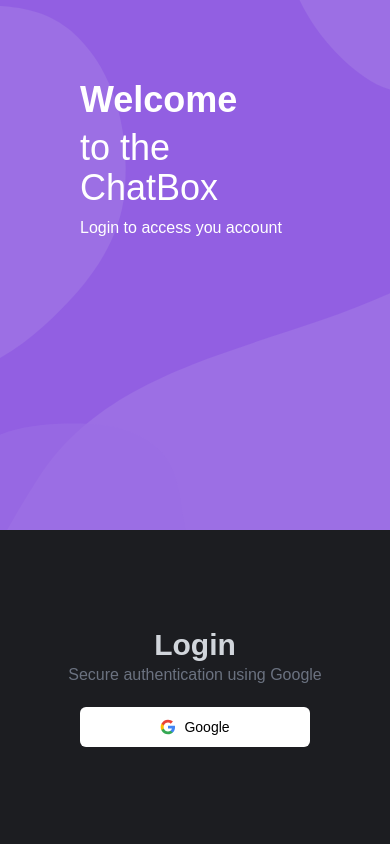
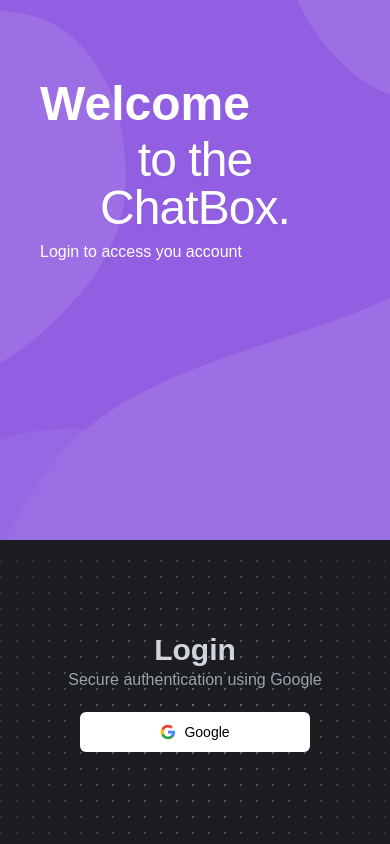
Before and after one commit to nandanpathakk/Real-time-chat-app, a Next.js app: page /login in a window 390 px wide. Built offline with nearby package versions, Linux system fonts and the light colour scheme.

Commit message:
imporved: loging page

```diff
--- a/src/app/(auth)/login/page.tsx
+++ b/src/app/(auth)/login/page.tsx
@@ -4,6 +4,9 @@ import { useState } from "react"
 import { signIn } from "next-auth/react"
 import { toast } from "react-hot-toast"
 import Image from "next/image"
+import { TypingAnimation } from "@/components/magicui/typing-animation"
+import DotPattern from "@/components/magicui/dot-pattern"
+import { cn } from "@/lib/utils"
 
 
 const Login = () => {
@@ -23,10 +26,14 @@ const Login = () => {
 
     return <div className="flex md:flex-row flex-col min-h-[100dvh]">
 
-        <div className="flex-[1.5] bg-[#925FE2] flex flex-col bg-[url('/images/object.svg')] bg-center px-20 w-full">
+        <div className="flex-[1.5] bg-[#925FE2] flex flex-col bg-[url('/images/object.svg')] bg-center px-10 md:px-20 w-full">
             <div className="flex flex-col pt-20 md:pt-24 space-y-2">
-                <p className="text-4xl sm:text-5xl text-white poppins-bold">Welcome</p>
-                <p className="text-4xl sm:text-6xl text-white poppins-regular">to the ChatBox</p>
+                <p className="text-5xl sm:text-5xl text-white poppins-bold">Welcome</p>
+                <TypingAnimation className="flex text-5xl sm:text-6xl text-white poppins-regular"
+                    text="to the ChatBox."
+                    duration={100}
+                />
+                {/* <p className="text-4xl sm:text-6xl text-white poppins-regular">to the ChatBox</p> */}
                 <p className="text-white poppins-regular">Login to access you account</p>
             </div>
             <div className="md:flex hidden justify-end pr-20">
@@ -39,13 +46,14 @@ const Login = () => {
             </div>
         </div>
 
-        <div className="flex-1 bg-[rgb(28,29,33)] flex flex-col justify-center items-center space-y-5">
-            <div className="flex flex-col items-center">
+        <div className="relative overflow-hidden flex-1 bg-[rgb(28,29,33)] flex flex-col justify-center items-center space-y-5">
+            <div className="flex flex-col items-center z-10 ">
                 <h1 className="text-gray-300 text-3xl poppins-bold">Login</h1>
-                <p className="text-gray-500 poppins-regular">Secure authentication using Google</p>
+                <p className="text-gray-400 poppins-regular">Secure authentication using Google</p>
+
             </div>
             <Button isLoading={isLoading} type="button"
-                className="max-w-mg mx-auto bg-white text-black hover:bg-gray-300 px-20"
+                className="max-w-mg mx-auto bg-white text-black hover:bg-gray-300 px-20 z-10"
                 onClick={loginWithGoogle}>
                 {isLoading ? null : <Image src="/icon/google-icon.svg" alt="google-icon" width={16} height={16} />
                 }
@@ -53,6 +61,7 @@ const Login = () => {
                     Google
                 </span>
             </Button>
+            <DotPattern className={cn("[mask-image:radial-gradient(300px_circle_at_center,white,transparent)]",)}/>
         </div>
     </div>
 }
--- /dev/null
+++ b/src/components/magicui/dot-pattern.tsx
@@ -0,0 +1,56 @@
+import { useId } from "react";
+
+import { cn } from "@/lib/utils";
+
+interface DotPatternProps {
+  width?: any;
+  height?: any;
+  x?: any;
+  y?: any;
+  cx?: any;
+  cy?: any;
+  cr?: any;
+  className?: string;
+  [key: string]: any;
+}
+export function DotPattern({
+  width = 16,
+  height = 16,
+  x = 0,
+  y = 0,
+  cx = 1,
+  cy = 1,
+  cr = 1,
+  className,
+  ...props
+}: DotPatternProps) {
+  const id = useId();
+
+  return (
+    <svg
+      aria-hidden="true"
+      className={cn(
+        "pointer-events-none absolute inset-0 h-full w-full fill-neutral-400/80",
+        className,
+      )}
+      {...props}
+    >
+      <defs>
+        <pattern
+          id={id}
+          width={width}
+          height={height}
+          patternUnits="userSpaceOnUse"
+          patternContentUnits="userSpaceOnUse"
+          x={x}
+          y={y}
+        >
+          <circle id="pattern-circle" cx={cx} cy={cy} r={cr} />
+        </pattern>
+      </defs>
+      <rect width="100%" height="100%" strokeWidth={0} fill={`url(#${id})`} />
+    </svg>
+  );
+}
+
+export default DotPattern;
--- /dev/null
+++ b/src/components/magicui/typing-animation.tsx
@@ -0,0 +1,46 @@
+"use client";
+
+import { useEffect, useState } from "react";
+
+import { cn } from "@/lib/utils";
+
+interface TypingAnimationProps {
+  text: string;
+  duration?: number;
+  className?: string;
+}
+
+export function TypingAnimation({
+  text,
+  duration = 200,
+  className,
+}: TypingAnimationProps) {
+  const [displayedText, setDisplayedText] = useState<string>("");
+  const [i, setI] = useState<number>(0);
+
+  useEffect(() => {
+    const typingEffect = setInterval(() => {
+      if (i < text.length) {
+        setDisplayedText(text.substring(0, i + 1));
+        setI(i + 1);
+      } else {
+        clearInterval(typingEffect);
+      }
+    }, duration);
+
+    return () => {
+      clearInterval(typingEffect);
+    };
+  }, [duration, i]);
+
+  return (
+    <h1
+      className={cn(
+        "font-display text-center text-4xl font-bold leading-[5rem] tracking-[-0.02em] drop-shadow-sm",
+        className,
+      )}
+    >
+      {displayedText ? displayedText : text}
+    </h1>
+  );
+}
```
